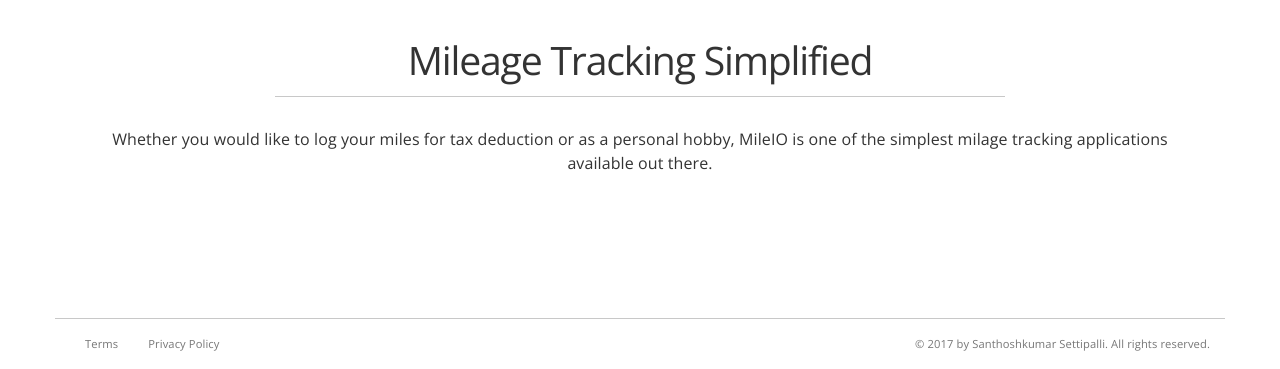
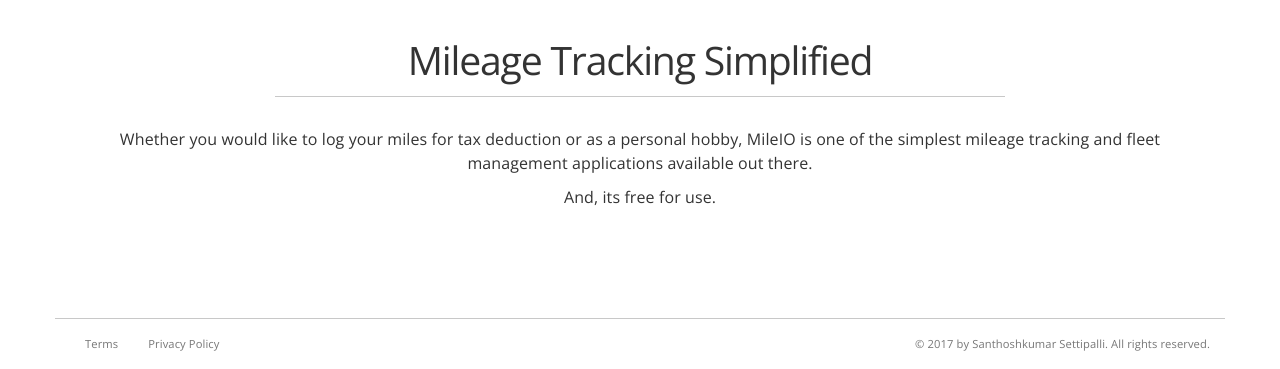
Before and after one commit to settipalli/MileIO, a Flask app: page / in a window 1280 px wide. Shown: the part 431-800 px from the top of the page. Run offline with Flask 2, Linux system fonts and the light colour scheme; some libraries are stand-ins or nearby versions.

Commit message:
Updated text in the index template.

```diff
--- a/templates/index.html
+++ b/templates/index.html
@@ -42,8 +42,9 @@
             <div class="col-md-12">
                 <p class="centered">
                     Whether you would like to log your miles for tax deduction or as a personal hobby, MileIO is one of
-                    the simplest milage tracking applications available out there.
+                    the simplest mileage tracking and fleet management applications available out there.
                 </p>
+                <p class="centered">And, its free for use.</p>
             </div>
         </div>
     </div>
```
